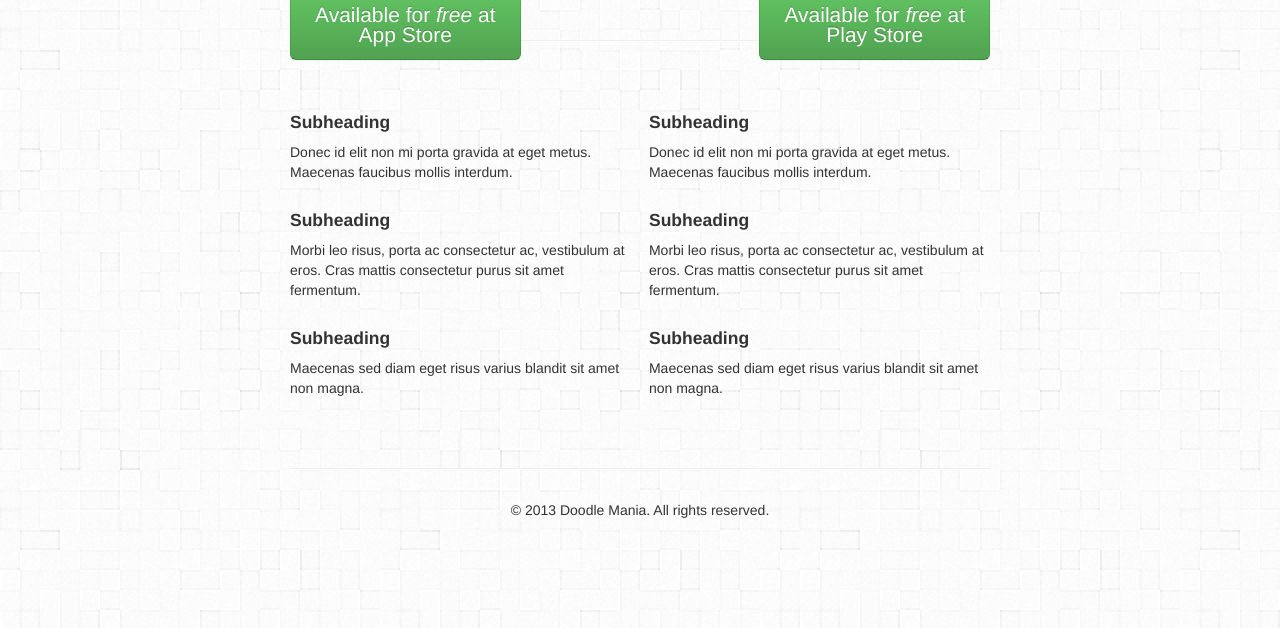
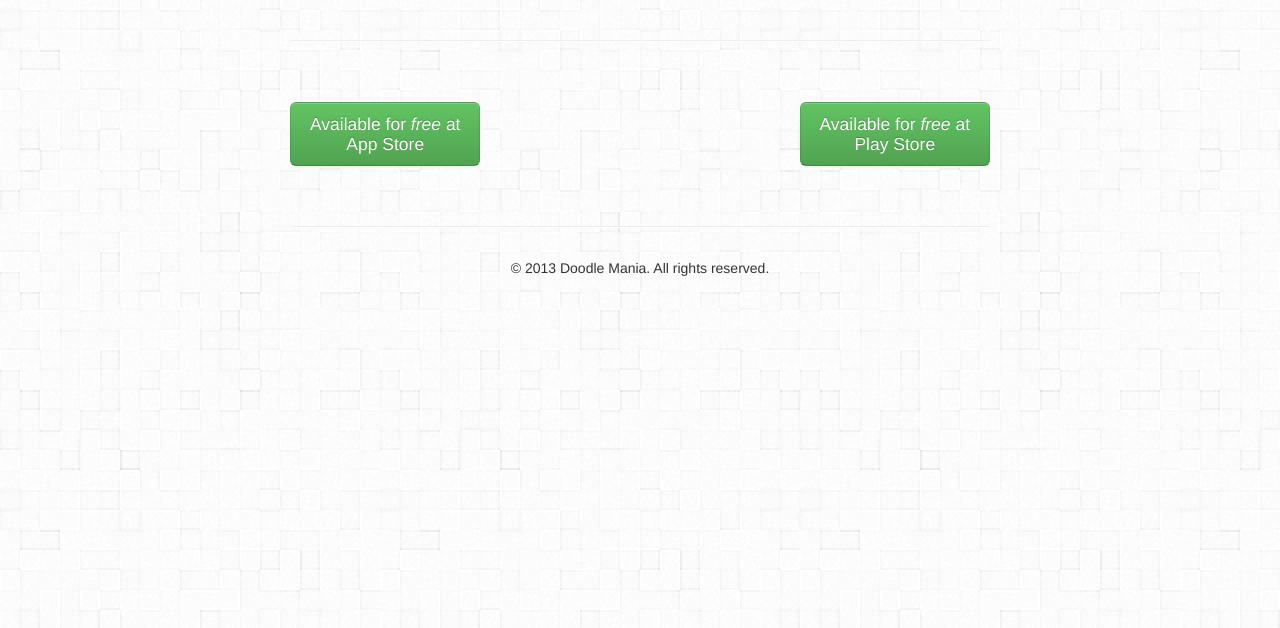
Before and after one commit to DoodleMania/DoodleMania, a plain HTML site: page index.html in a window 1280 px wide. Shown: the part 172-800 px from the top of the page. Drawn offline with Linux system fonts and the light colour scheme.

Commit message:
removed marketing

```diff
--- a/index.html
+++ b/index.html
@@ -67,35 +67,14 @@
 
       <div class="jumbotron">
         <h1>doodle shooter</h1>
-        <p>
-        <span class="left"><a class="btn btn-large btn-success" href="#">Available for <em>free</em> at <br>App Store</br></a></span>
-        <span class="right"><a class="btn btn-large btn-success" href="#">Available for <em>free</em> at <br>Play Store</br></a></span>
+
       </div>
 
       <hr>
 
       <div class="row-fluid marketing">
-        <div class="span6">
-          <h4>Subheading</h4>
-          <p>Donec id elit non mi porta gravida at eget metus. Maecenas faucibus mollis interdum.</p>
-
-          <h4>Subheading</h4>
-          <p>Morbi leo risus, porta ac consectetur ac, vestibulum at eros. Cras mattis consectetur purus sit amet fermentum.</p>
-
-          <h4>Subheading</h4>
-          <p>Maecenas sed diam eget risus varius blandit sit amet non magna.</p>
-        </div>
-
-        <div class="span6">
-          <h4>Subheading</h4>
-          <p>Donec id elit non mi porta gravida at eget metus. Maecenas faucibus mollis interdum.</p>
-
-          <h4>Subheading</h4>
-          <p>Morbi leo risus, porta ac consectetur ac, vestibulum at eros. Cras mattis consectetur purus sit amet fermentum.</p>
-
-          <h4>Subheading</h4>
-          <p>Maecenas sed diam eget risus varius blandit sit amet non magna.</p>
-        </div>
+        <span class="left"><a class="btn btn-large btn-success" href="#">Available for <em>free</em> at <br>App Store</br></a></span>
+        <span class="right"><a class="btn btn-large btn-success" href="#">Available for <em>free</em> at <br>Play Store</br></a></span>
       </div>
 
       <hr>
```
